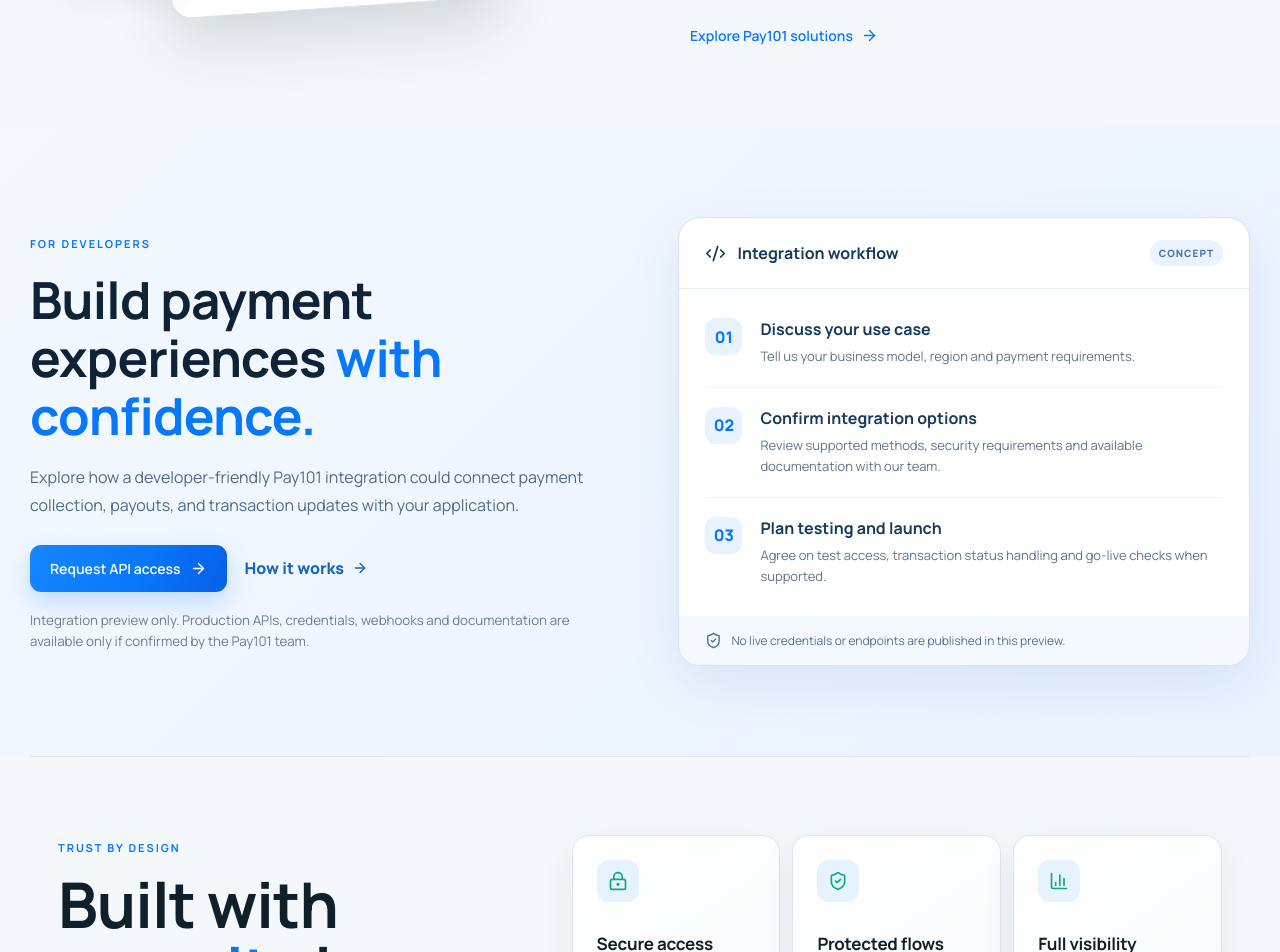
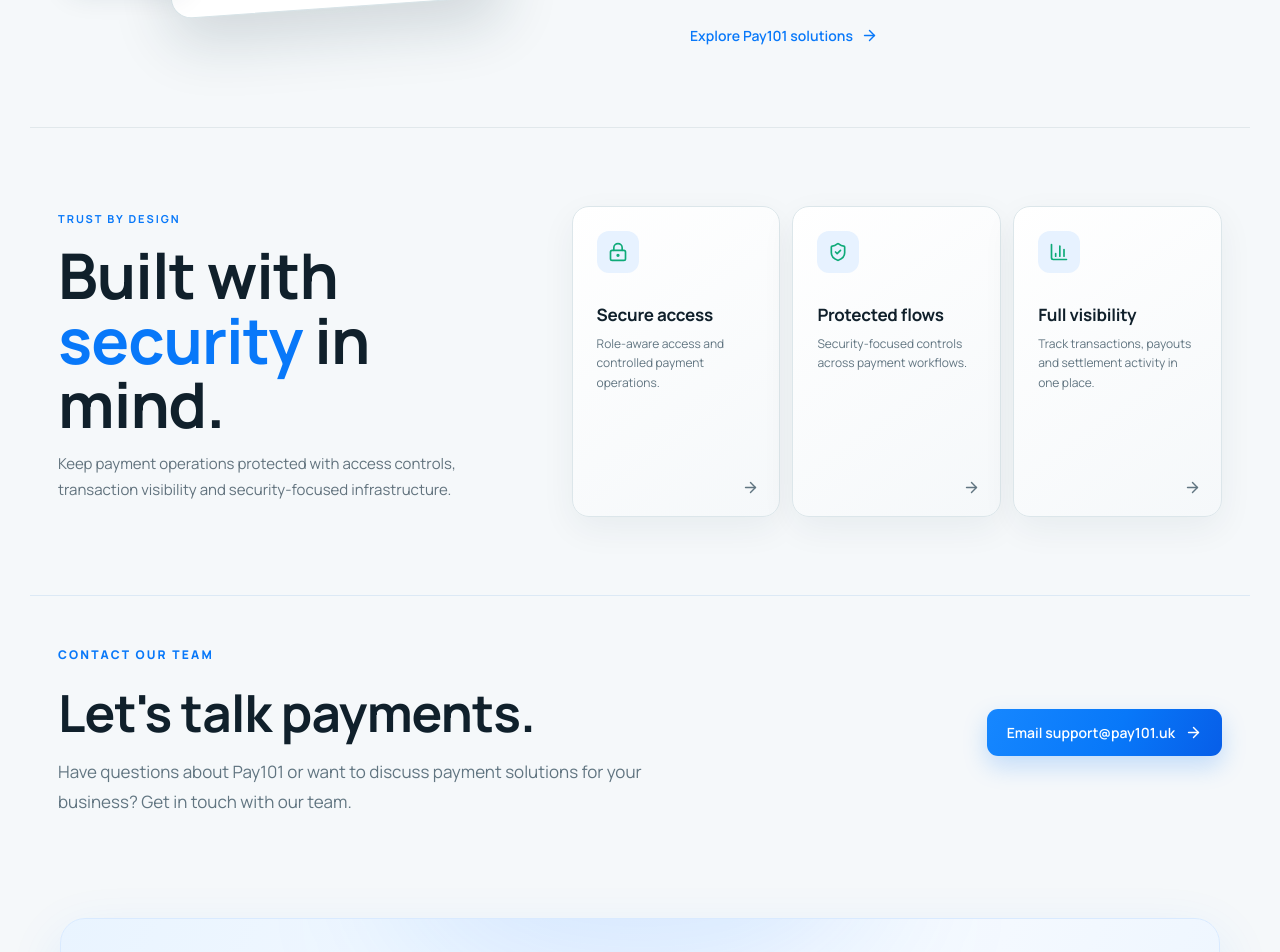
Before and after one commit to kartikmishra543/pay101-demo, a React (Vite) app: page / in a window 1280 px wide. Shown: the part 3813-4765 px from the top of the page. Built offline with nearby package versions, Linux system fonts and the light colour scheme.

Commit message:
Move Developers from homepage section to standalone /developers page

```diff
--- a/src/main.jsx
+++ b/src/main.jsx
@@ -131,11 +131,11 @@ function App(){
        ]:solutionTab==='about'?[
         ['Company',[['About us','Learn about Pay101','#about'],['Security','How we approach payment security','#security']]],
         ['Resources',[['Blog','Payment guides and news','/blog'],['FAQs','Frequently asked questions','#faqs']]],
-        ['For developers',[['Developers','Integration overview','#developers'],['How it works','Understand the platform','/how-it-works']]]
+        ['For developers',[['Developers','Integration overview','/developers'],['How it works','Understand the platform','/how-it-works']]]
        ]:[
         ['Contact',[['Get in Touch','Talk to our team','#contact'],['Request a Consultation','Discuss your payment needs','#contact']]],
         ['Support',[['Frequently Asked Questions','Find quick answers','#faqs'],['How it works','Explore the platform','/how-it-works']]],
-        ['Explore Pay101',[['Developers','Learn about integrations','#developers'],['Pricing','View pricing information','/pricing']]]
+        ['Explore Pay101',[['Developers','Learn about integrations','/developers'],['Pricing','View pricing information','/pricing']]]
        ]).map(([heading,items])=><div className="p101UnifiedColumn" key={heading}><div className="p101UnifiedHeading">{heading}</div>{items.map(([title,description,url])=><a href={url} key={title} onClick={()=>{setSolutionsOpen(false);setMenu(false)}}><span className="p101UnifiedLinkIcon"><ArrowRight size={16}/></span><span><strong>{title}</strong><small>{description}</small></span></a>)}</div>)}
       </div>
       {solutionTab==='markets'&&<p className="p101UnifiedNote">Markets shown are illustrative. Confirm service availability with Pay101.</p>}
@@ -213,29 +213,7 @@ function App(){
    </section>
 
 
-   <section id="developers" className="p101DeveloperSection" aria-labelledby="p101DeveloperTitle">
-    <div className="p101DeveloperInner">
-     <div className="p101DeveloperIntro">
-      <span className="kicker">FOR DEVELOPERS</span>
-      <h2 id="p101DeveloperTitle">Build payment experiences <em>with confidence.</em></h2>
-      <p>Explore how a developer-friendly Pay101 integration could connect payment collection, payouts, and transaction updates with your application.</p>
-      <div className="p101DeveloperActions">
-       <a className="primary" href="mailto:support@pay101.uk?subject=Pay101%20Developer%20Integration%20Enquiry">Request API access <ArrowRight size={17}/></a>
-       <a className="p101DeveloperSecondary" href="/how-it-works">How it works <ArrowRight size={16}/></a>
-      </div>
-      <small>Integration preview only. Production APIs, credentials, webhooks and documentation are available only if confirmed by the Pay101 team.</small>
-     </div>
-     <div className="p101DeveloperPanel">
-      <div className="p101DeveloperPanelHead"><Code2 size={21}/><strong>Integration workflow</strong><span>CONCEPT</span></div>
-      <div className="p101DeveloperSteps">
-       <div><span>01</span><div><strong>Discuss your use case</strong><p>Tell us your business model, region and payment requirements.</p></div></div>
-       <div><span>02</span><div><strong>Confirm integration options</strong><p>Review supported methods, security requirements and available documentation with our team.</p></div></div>
-       <div><span>03</span><div><strong>Plan testing and launch</strong><p>Agree on test access, transaction status handling and go-live checks when supported.</p></div></div>
-      </div>
-      <div className="p101DeveloperPanelFoot"><ShieldCheck size={17}/> No live credentials or endpoints are published in this preview.</div>
-     </div>
-    </div>
-   </section>
+
    <section id="security" className="security"><div><span className="kicker">TRUST BY DESIGN</span><h2>Built with <em>security</em> in mind.</h2><p>Keep payment operations protected with access controls, transaction visibility and security-focused infrastructure.</p></div><div className="securityGrid"><Feature icon={<LockKeyhole/>} title="Secure access" text="Role-aware access and controlled payment operations."/><Feature icon={<ShieldCheck/>} title="Protected flows" text="Security-focused controls across payment workflows."/><Feature icon={<BarChart3/>} title="Full visibility" text="Track transactions, payouts and settlement activity in one place."/></div></section>
 
    <section id="contact" className="contactSection"><div><span className="aboutContactLabel">CONTACT OUR TEAM</span><h2>Let's talk payments.</h2><p>Have questions about Pay101 or want to discuss payment solutions for your business? Get in touch with our team.</p></div><a className="primary" href="mailto:support@pay101.uk?subject=Pay101%20Business%20Enquiry">Email support@pay101.uk <ArrowRight size={17}/></a></section>
@@ -382,6 +360,43 @@ function MerchantSignup(){
   <footer className="merchantFooter"><span>© 2026 Pay101. Merchant portal preview.</span><div><a href="/">Pay101 home</a><a href="mailto:support@pay101.uk">Help & support</a></div></footer>
  </div>
 }
+
+function DevelopersPage(){
+ return <div className="app p101DeveloperPage">
+  <header className="p101Header"><div className="p101HeaderInner">
+   <a className="brand" href="/" aria-label="Pay101 home"><img src="/assets/pay101-logo.png" alt="Pay101" className="brandLogo"/></a>
+   <nav className="p101DeveloperPageNav" aria-label="Main navigation"><a href="/">Home</a><a href="/how-it-works">How it works</a><a href="/pricing">Pricing</a><a href="/developers" aria-current="page">Developers</a></nav>
+   <div className="p101Actions"><a className="p101Signin" href="/login">Sign in</a><a className="primary small" href="/signup">Get started <ArrowRight size={15}/></a></div>
+  </div></header>
+  <main>
+   <div className="p101DeveloperPageHero"><span className="kicker">PAY101 FOR DEVELOPERS</span><h1>Developer integrations</h1><p>Explore integration possibilities and discuss technical requirements with the Pay101 team.</p></div>
+   <section id="developer-overview" className="p101DeveloperSection" aria-labelledby="p101DeveloperTitle">
+    <div className="p101DeveloperInner">
+     <div className="p101DeveloperIntro">
+      <span className="kicker">FOR DEVELOPERS</span>
+      <h2 id="p101DeveloperTitle">Build payment experiences <em>with confidence.</em></h2>
+      <p>Explore how a developer-friendly Pay101 integration could connect payment collection, payouts, and transaction updates with your application.</p>
+      <div className="p101DeveloperActions">
+       <a className="primary" href="mailto:support@pay101.uk?subject=Pay101%20Developer%20Integration%20Enquiry">Request API access <ArrowRight size={17}/></a>
+       <a className="p101DeveloperSecondary" href="/how-it-works">How it works <ArrowRight size={16}/></a>
+      </div>
+      <small>Integration preview only. Production APIs, credentials, webhooks and documentation are available only if confirmed by the Pay101 team.</small>
+     </div>
+     <div className="p101DeveloperPanel">
+      <div className="p101DeveloperPanelHead"><Code2 size={21}/><strong>Integration workflow</strong><span>CONCEPT</span></div>
+      <div className="p101DeveloperSteps">
+       <div><span>01</span><div><strong>Discuss your use case</strong><p>Tell us your business model, region and payment requirements.</p></div></div>
+       <div><span>02</span><div><strong>Confirm integration options</strong><p>Review supported methods, security requirements and available documentation with our team.</p></div></div>
+       <div><span>03</span><div><strong>Plan testing and launch</strong><p>Agree on test access, transaction status handling and go-live checks when supported.</p></div></div>
+      </div>
+      <div className="p101DeveloperPanelFoot"><ShieldCheck size={17}/> No live credentials or endpoints are published in this preview.</div>
+     </div>
+    </div>
+   </section>
+  </main>
+  <footer className="merchantFooter"><span>© 2026 Pay101</span><div><a href="/">Home</a><a href="/how-it-works">How it works</a><a href="mailto:support@pay101.uk">Contact</a></div></footer>
+ </div>
+}
 const isMerchantLogin=window.location.pathname==='/login'||window.location.hostname==='partner.pay101.uk';
-if(window.location.pathname==='/how-it-works'){import('./how-it-works.jsx')}else{createRoot(document.getElementById('root')).render(window.location.pathname==='/signup'?<MerchantSignup/>:isMerchantLogin?<MerchantLogin/>:window.location.pathname==='/blog'?<MarketingBlog/>:segmentPages[window.location.pathname]?<SegmentLanding segment={segmentPages[window.location.pathname]}/>:<App/>);
+if(window.location.pathname==='/how-it-works'){import('./how-it-works.jsx')}else{createRoot(document.getElementById('root')).render(window.location.pathname==='/signup'?<MerchantSignup/>:isMerchantLogin?<MerchantLogin/>:window.location.pathname==='/blog'?<MarketingBlog/>:window.location.pathname==='/developers'?<DevelopersPage/>:segmentPages[window.location.pathname]?<SegmentLanding segment={segmentPages[window.location.pathname]}/>:<App/>);
 }
```
